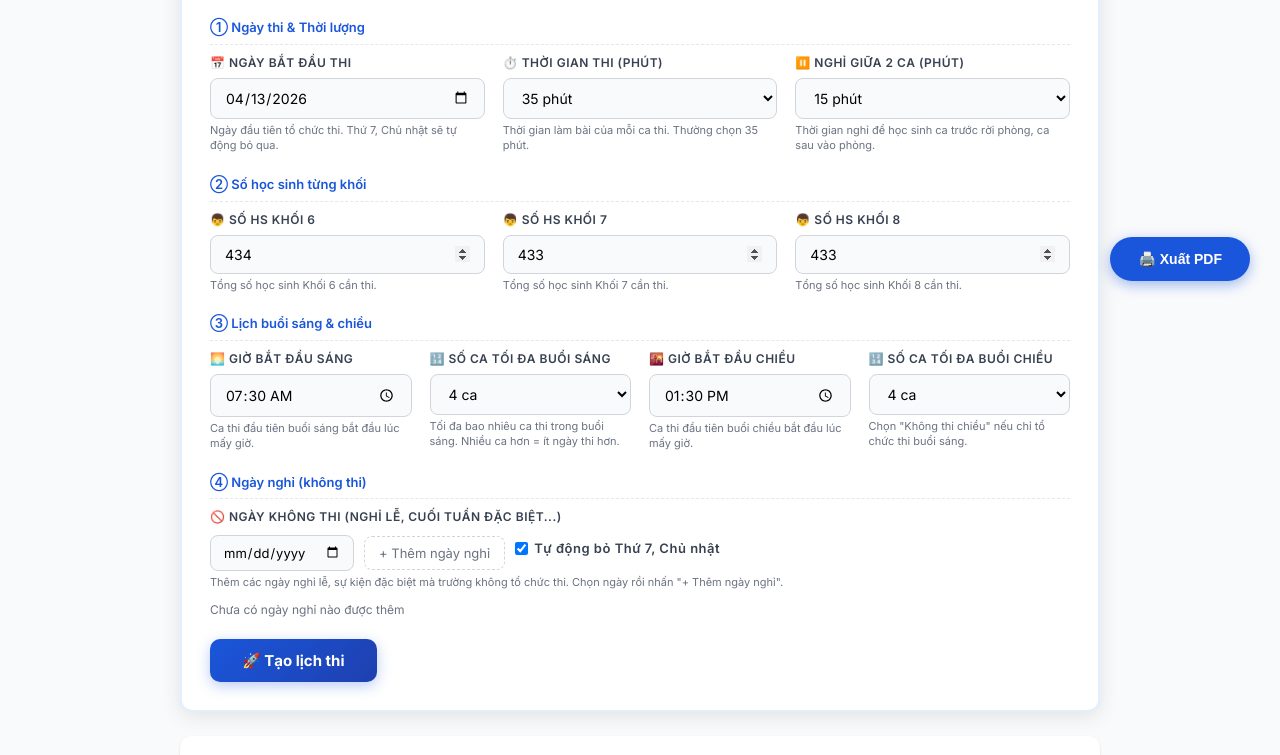
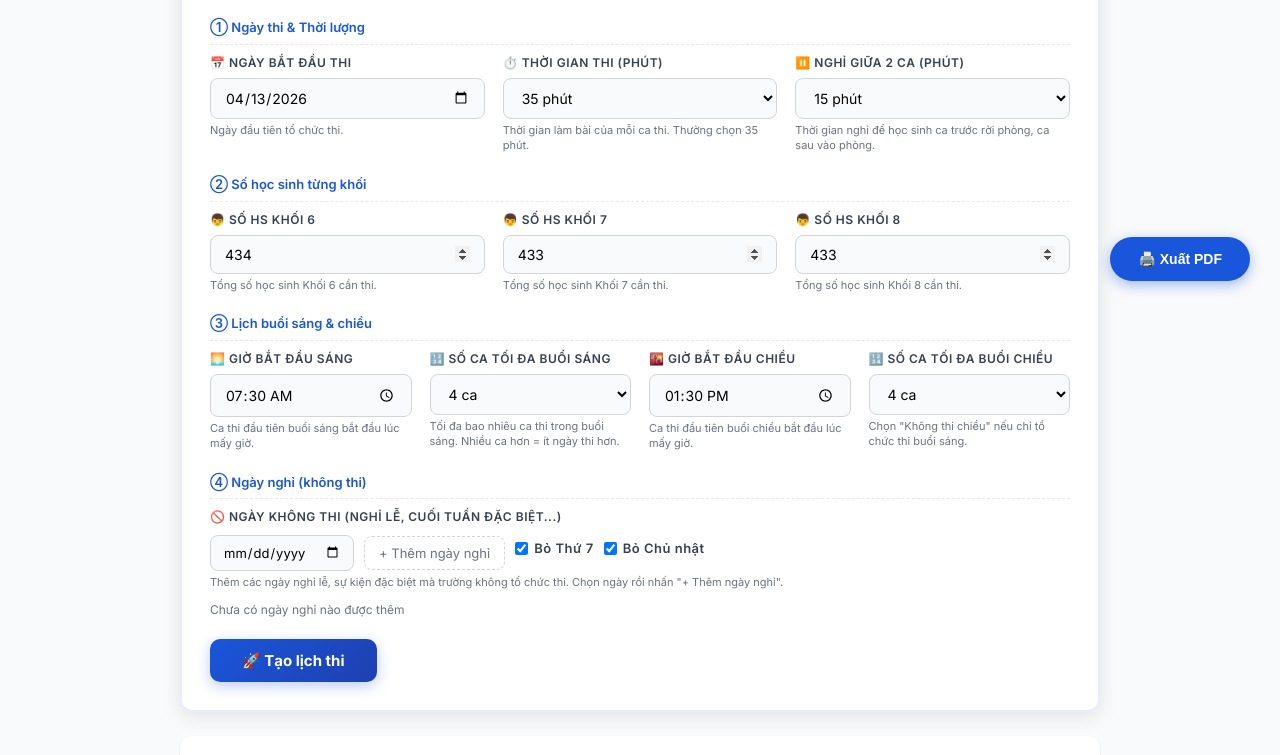
Before and after one commit to nguyenxuanhoa493/ke_hoach_thi, a plain HTML site: page index.html in a window 1280 px wide. Shown: the part 489-1244 px from the top of the page. Drawn offline with Linux system fonts and the light colour scheme.

Commit message:
update input conf

```diff
--- a/app.js
+++ b/app.js
@@ -84,10 +84,9 @@ function renderSkipDates() {
 
 function isSkipped(date) {
     if (skipDates.includes(formatISO(date))) return true;
-    if (document.getElementById('skipWeekends').checked) {
-        const day = date.getDay();
-        if (day === 0 || day === 6) return true;
-    }
+    const day = date.getDay();
+    if (day === 6 && document.getElementById('skipSaturday').checked) return true;
+    if (day === 0 && document.getElementById('skipSunday').checked) return true;
     return false;
 }
 
--- a/index.html
+++ b/index.html
@@ -39,7 +39,7 @@
             <div class="form-group">
                 <label>📅 Ngày bắt đầu thi</label>
                 <input type="date" id="startDate">
-                <span class="form-hint">Ngày đầu tiên tổ chức thi. Thứ 7, Chủ nhật sẽ tự động bỏ qua.</span>
+                <span class="form-hint">Ngày đầu tiên tổ chức thi.</span>
             </div>
             <div class="form-group">
                 <label>⏱️ Thời gian thi (phút)</label>
@@ -129,7 +129,10 @@
                 <input type="date" id="skipDateInput">
                 <button class="btn-add-skip" onclick="addSkipDate()">+ Thêm ngày nghỉ</button>
                 <label style="font-size:13px;text-transform:none;display:flex;align-items:center;gap:6px;cursor:pointer;">
-                    <input type="checkbox" id="skipWeekends" checked> Tự động bỏ Thứ 7, Chủ nhật
+                    <input type="checkbox" id="skipSaturday" checked> Bỏ Thứ 7
+                </label>
+                <label style="font-size:13px;text-transform:none;display:flex;align-items:center;gap:6px;cursor:pointer;">
+                    <input type="checkbox" id="skipSunday" checked> Bỏ Chủ nhật
                 </label>
             </div>
             <span class="form-hint" style="display:block;margin-top:4px;">Thêm các ngày nghỉ lễ, sự kiện đặc biệt mà trường không tổ chức thi. Chọn ngày rồi nhấn "+ Thêm ngày nghỉ".</span>
```
